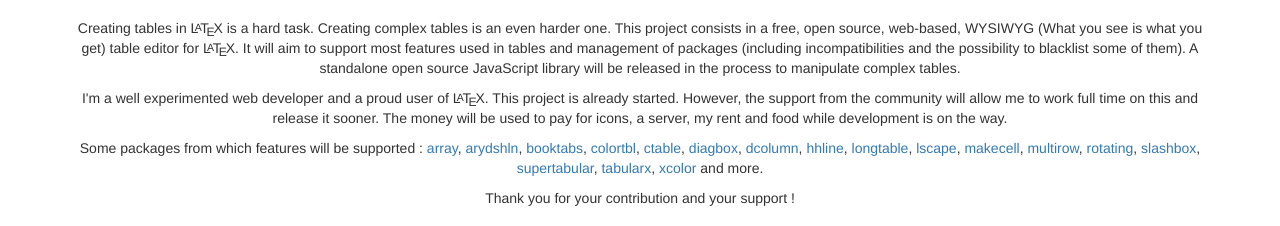
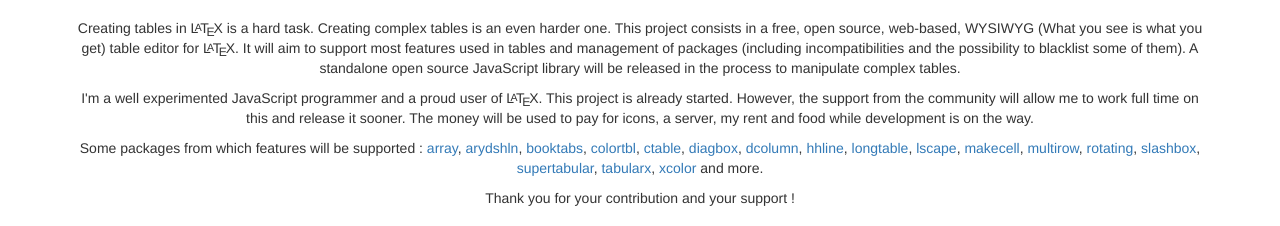
Before and after one commit to JDMCreator/jdmcreator.github.io, a plain HTML site: page index.html in a window 1280 px wide. Shown: the part 182-408 px from the top of the page. Drawn offline with Linux system fonts and the light colour scheme.

Commit message:
changed index

```diff
--- a/index.html
+++ b/index.html
@@ -61,7 +61,7 @@ height:300px;
 <center>
 <p>Creating tables in L<span class="a">a</span>T<span class="e">e</span>X is a hard task. Creating complex tables is an even harder one. This project consists in a free, open source, web-based, WYSIWYG (What you see is what you get) table editor for L<span class="a">a</span>T<span class="e">e</span>X. It will aim to support most features used in tables and management of packages (including incompatibilities and the possibility to blacklist some of them). A standalone open source JavaScript library will be released in the process to manipulate complex tables.</p>
 
-<p>I'm a well experimented web developer and a proud user of L<span class="a">a</span>T<span class="e">e</span>X. This project is already started. However, the support from the community will allow me to work full time on this and release it sooner. The money will be used to pay for icons, a server, my rent and food while development is on the way.</p>
+<p>I'm a well experimented JavaScript programmer and a proud user of L<span class="a">a</span>T<span class="e">e</span>X. This project is already started. However, the support from the community will allow me to work full time on this and release it sooner. The money will be used to pay for icons, a server, my rent and food while development is on the way.</p>
 
 <p>Some packages from which features will be supported : <a href="http://ctan.org/pkg/array">array</a>, <a href="http://ctan.org/pkg/arydshln">arydshln</a>, <a href="http://ctan.org/pkg/booktabs">booktabs</a>, <a href="http://ctan.org/pkg/colortbl">colortbl</a>, <a href="http://ctan.org/pkg/ctable">ctable</a>, <a href="http://ctan.org/pkg/diagbox">diagbox</a>, <a href="http://ctan.org/pkg/dcolumn">dcolumn</a>, <a href="http://ctan.org/pkg/hhline">hhline</a>, <a href="http://ctan.org/pkg/longtable">longtable</a>, <a href="http://ctan.org/pkg/lscape">lscape</a>, <a href="http://ctan.org/pkg/makecell">makecell</a>, <a href="http://ctan.org/pkg/multirow">multirow</a>, <a href="http://ctan.org/pkg/rotating">rotating</a>, <a href="http://ctan.org/pkg/slashbox">slashbox</a>, <a href="http://ctan.org/pkg/supertabular">supertabular</a>, <a href="http://ctan.org/pkg/tabularx">tabularx</a>, <a href="http://ctan.org/pkg/xcolor">xcolor</a> and more.</p>
 <p>Thank you for your contribution and your support !</p></center>
```
